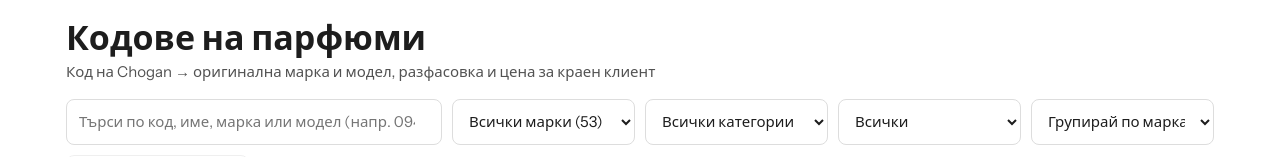
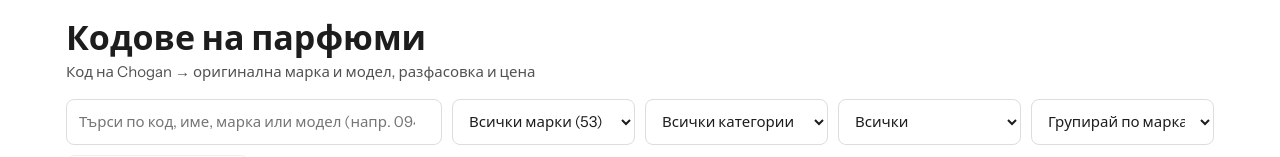
Before and after one commit to Tendenzabg/chogan, a plain HTML site: page index.html in a window 1280 px wide. Shown: the top 157 px of the page. Drawn offline with Linux system fonts and the light colour scheme.

Commit message:
Shorten subtitle
Co-Authored-By: Claude Sonnet 5.5 <noreply@anthropic.com>
Claude-Session: https://claude.ai/code/session_01K1TdTQMtC43J28fLEgXcc1

```diff
--- a/index.html
+++ b/index.html
@@ -117,7 +117,7 @@ label input,label select,label textarea{padding:9px 10px;border:1px solid var(--
   <header>
     <div>
       <h1>Кодове на парфюми</h1>
-      <p class="sub">Код на Chogan → оригинална марка и модел, разфасовка и цена за краен клиент</p>
+      <p class="sub">Код на Chogan → оригинална марка и модел, разфасовка и цена</p>
     </div>
   </header>
   <div class="tools">
```
